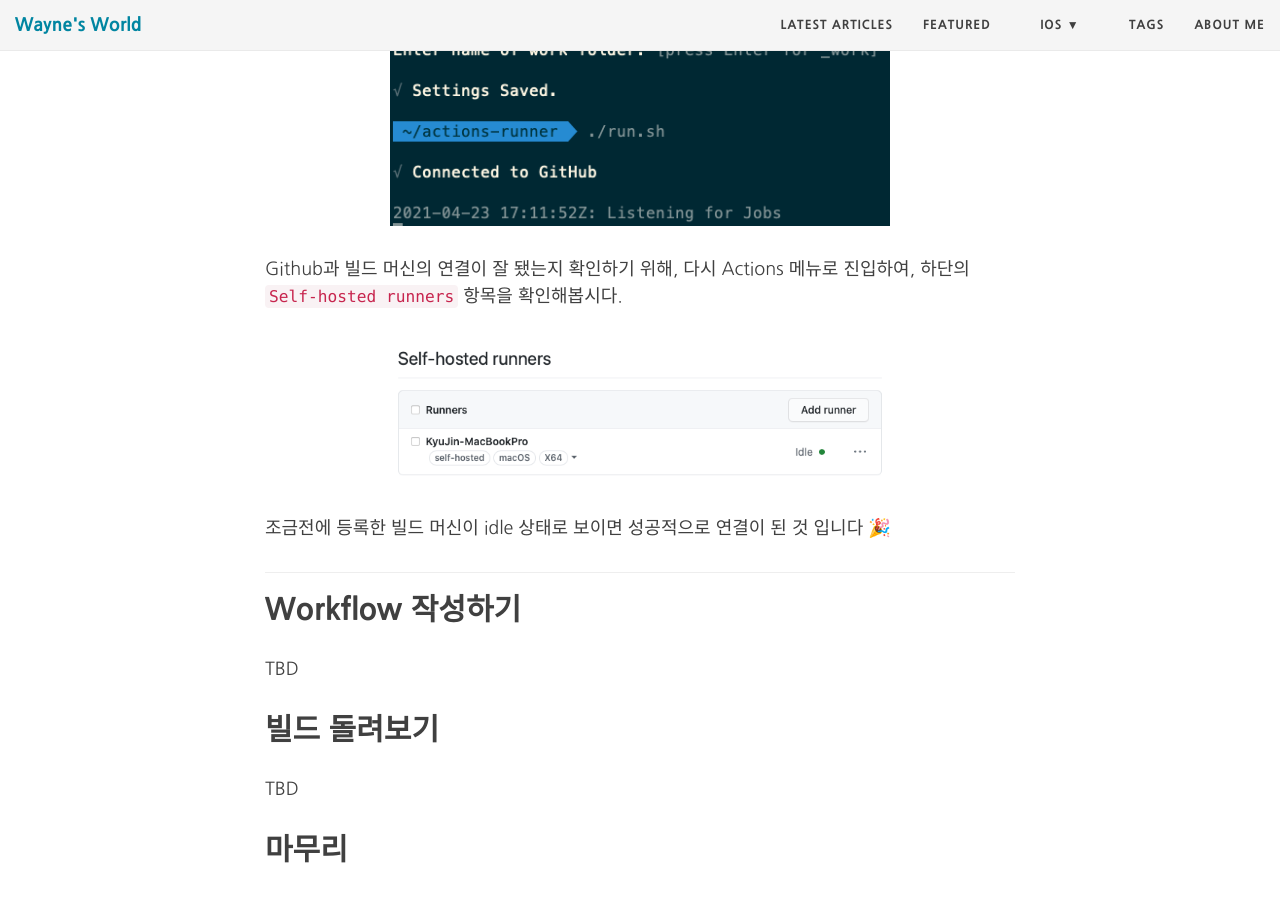
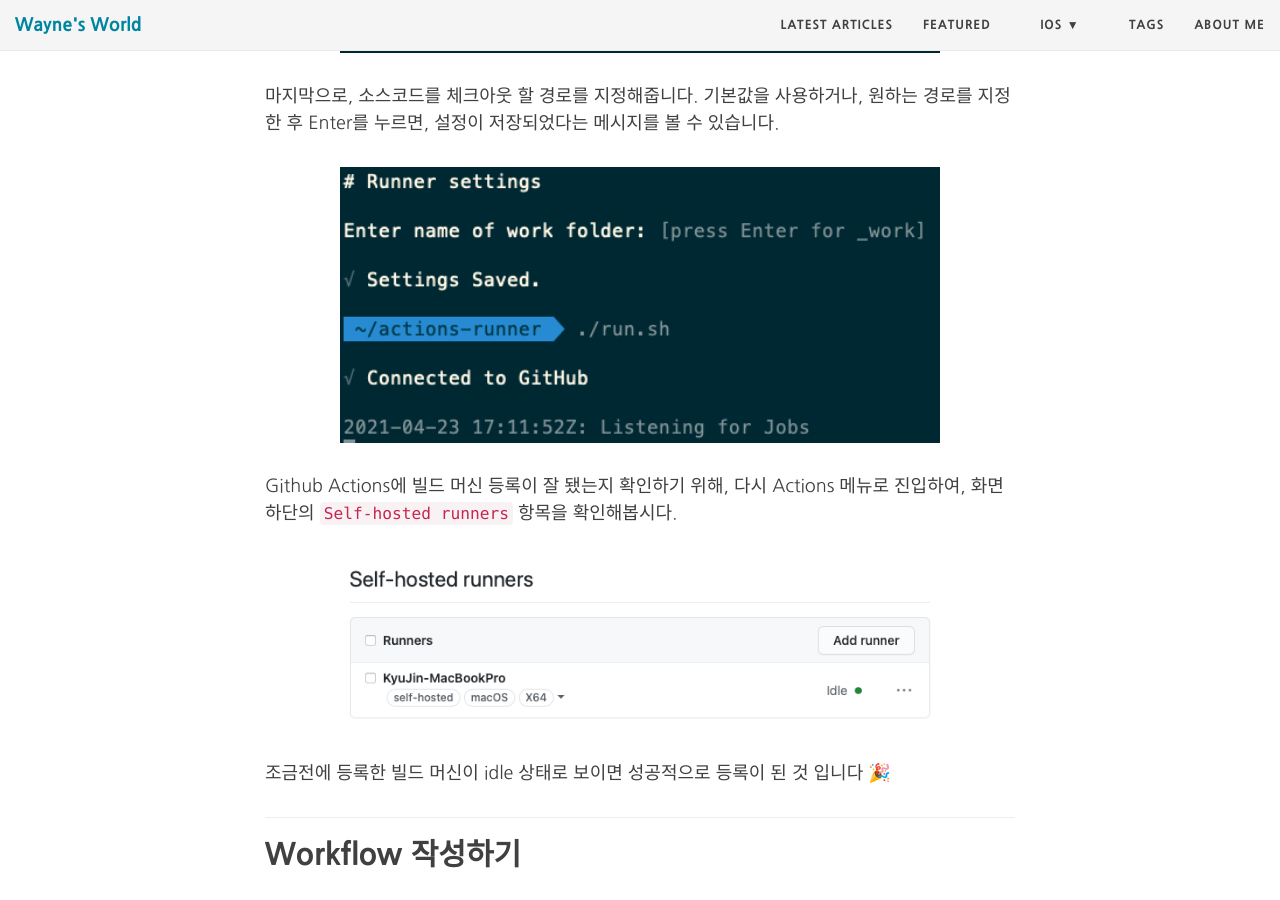
Before and after one commit to Mildwhale/mildwhale.github.io, a Jekyll site: the page built from _posts/2021-05-01-build-machine-with-m1-macmini.md, in a window 1280 px wide and 900 px high, scrolled down 3616 px. Built offline with Jekyll 4.4.1, drawn with Linux system fonts in a browser that asks for light colours; nearby versions of some CDN libraries; comment, search, counter and statistics services are not loaded; some of the changed text lies outside the part shown.

Commit message:
작성중

```diff
--- a/_posts/2021-05-01-build-machine-with-m1-macmini.md
+++ b/_posts/2021-05-01-build-machine-with-m1-macmini.md
@@ -16,7 +16,7 @@
 
 회사가 폭풍 성장하는 모습을 보니, 앞으로 이런 문제가 더 자주 발생할 것 같다는 확신이 들어, 성능 좋은 **로컬 빌드머신**이라는 약을 팔았고, 그것이 잘 팔려서(?) 오랜만에 글을 쓰게 됐습니다.
 
-![plan](/assets/images/build-machine-m1/plan.jpg){: width="500"}{: .center-image}
+![plan](/assets/images/build-machine-m1/plan.jpg){: width="600"}{: .center-image}
 <center>네, 저는 다 계획이 있었습니다 😈</center>
 
 ---
@@ -49,11 +49,11 @@
 
 ---
 
-## 빌드 머신과 Github Actions 연결하기
-빌드 머신의 준비가 완료되었다면, 이제 Github Actions와 연결 할 차례입니다.
+## Github Actions에 빌드 머신 등록하기
+빌드 머신의 기본 설정이 완료되었다면, 이제 Github Actions에 등록 할 차례입니다.
 Action을 사용 할 Repository의 `Settings` 메뉴로 진입합니다.
 
-![settings](/assets/images/build-machine-m1/settings.png){: width="500"}{: .center-image}
+![settings](/assets/images/build-machine-m1/settings.png){: width="600"}{: .center-image}
 
 Settings 화면의 왼쪽 사이드바에 있는 `Actions` 메뉴를 선택합니다.
 
@@ -61,30 +61,31 @@
 
 Actions 화면 제일 아래에 있는 `Add Runner` 버튼을 누릅니다.
 
-![add-runner](/assets/images/build-machine-m1/add-runner.png){: width="500"}{: .center-image}
+![add-runner](/assets/images/build-machine-m1/add-runner.png){: width="600"}{: .center-image}
 
 macOS와 X64 Architecture를 선택합니다.
 
 ![os-arch](/assets/images/build-machine-m1/os-arch.png){: .center-image}
 
 마지막으로, 빌드 머신의 터미널을 열고 `Download`와 `Configure`항목에 있는 쉘 스크립트를 순서대로 실행합니다.
+
 `config.sh` 스크립트를 실행하면, 아래 이미지와 같이 설정 값을 입력할 수 있는 프롬프트가 보일겁니다. 구분하기 쉬운 이름을 입력하고 Enter. (⚠️ 이름은 수정이 불가능합니다 ⚠️)
 
-![install](/assets/images/build-machine-m1/install.png){: width="500"}{: .center-image}
+![install](/assets/images/build-machine-m1/install.png){: width="600"}{: .center-image}
 
 다음은, 빌드 머신을 분류할 수 있는 라벨을 입력하는 과정 입니다. 라벨은 언제든 수정할 수 있으니 일단 Enter.
 
-![label](/assets/images/build-machine-m1/label.png){: width="500"}{: .center-image}
+![label](/assets/images/build-machine-m1/label.png){: width="600"}{: .center-image}
 
 마지막으로, 소스코드를 체크아웃 할 경로를 지정해줍니다. 기본값을 사용하거나, 원하는 경로를 지정한 후 Enter를 누르면, 설정이 저장되었다는 메시지를 볼 수 있습니다.
 
-![finish](/assets/images/build-machine-m1/finish.png){: width="500"}{: .center-image}
+![finish](/assets/images/build-machine-m1/finish.png){: width="600"}{: .center-image}
 
-Github과 빌드 머신의 연결이 잘 됐는지 확인하기 위해, 다시 Actions 메뉴로 진입하여, 하단의 `Self-hosted runners` 항목을 확인해봅시다.
+Github Actions에 빌드 머신 등록이 잘 됐는지 확인하기 위해, 다시 Actions 메뉴로 진입하여, 화면 하단의 `Self-hosted runners` 항목을 확인해봅시다.
 
-![runners](/assets/images/build-machine-m1/runners.png){: width="500"}{: .center-image}
+![runners](/assets/images/build-machine-m1/runners.png){: width="600"}{: .center-image}
 
-조금전에 등록한 빌드 머신이 idle 상태로 보이면 성공적으로 연결이 된 것 입니다 🎉
+조금전에 등록한 빌드 머신이 idle 상태로 보이면 성공적으로 등록이 된 것 입니다 🎉
 
 ---
 
```
